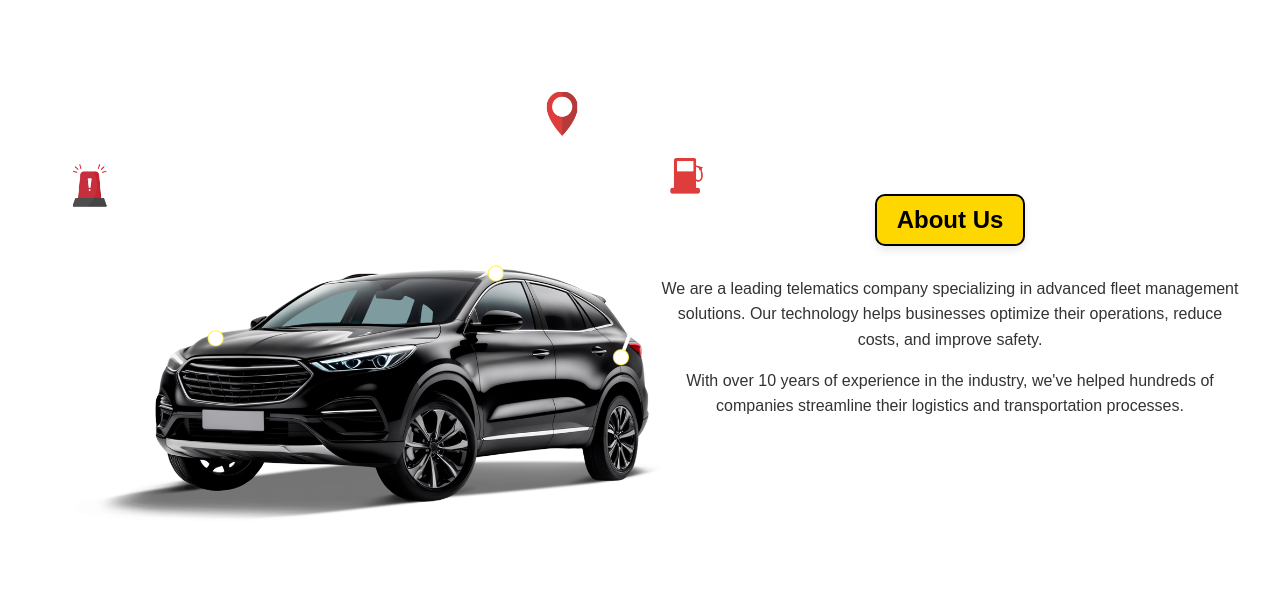
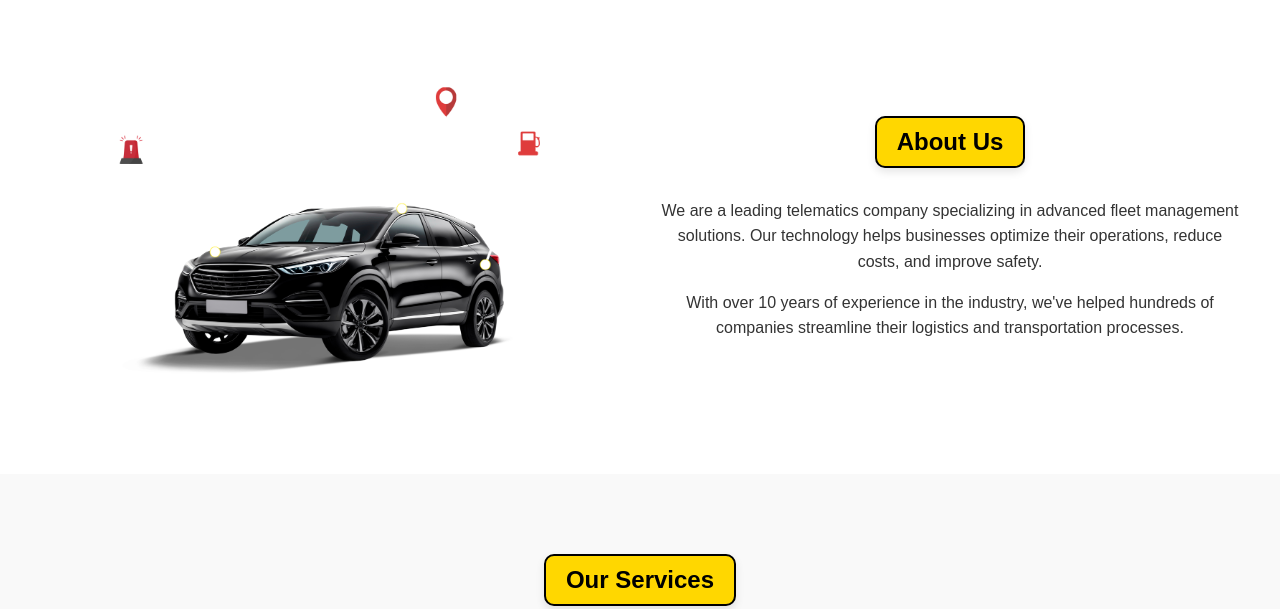
Before and after one commit to EkowBrew/ekowradar.github.io, a plain HTML site: page index.html in a window 1280 px wide. Shown: the part 702-1311 px from the top of the page. Drawn offline with Linux system fonts and the light colour scheme.

Commit message:
Update styles.css

```diff
--- a/styles.css
+++ b/styles.css
@@ -234,7 +234,7 @@ nav ul li a:hover {
 }
 
 .image-column img {
-    width: 120%;
+    width: 80%;
     border-radius: 5px;
     /*box-shadow: 0 4px 8px rgba(0, 0, 0, 0.1);"*/
 }
```
